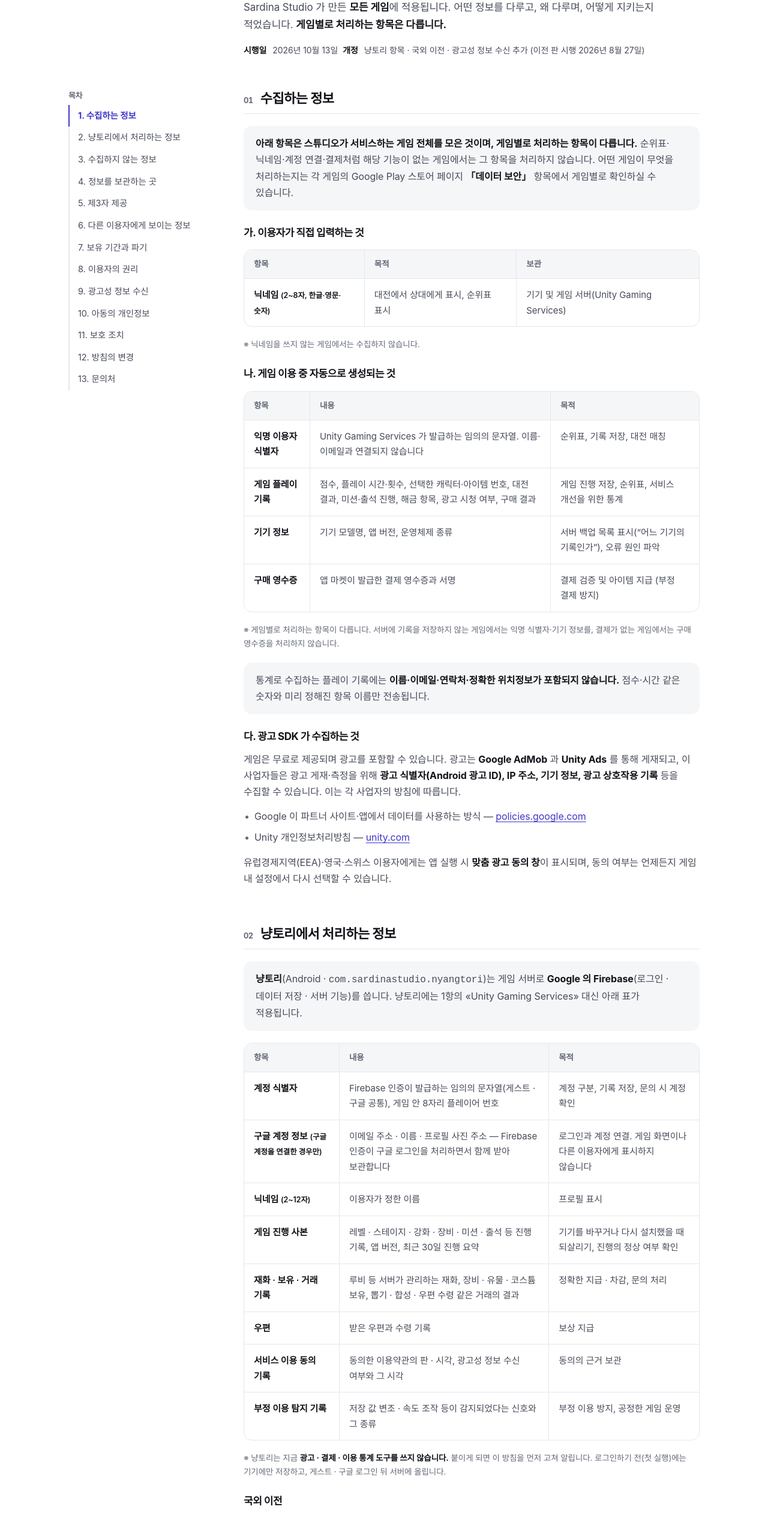
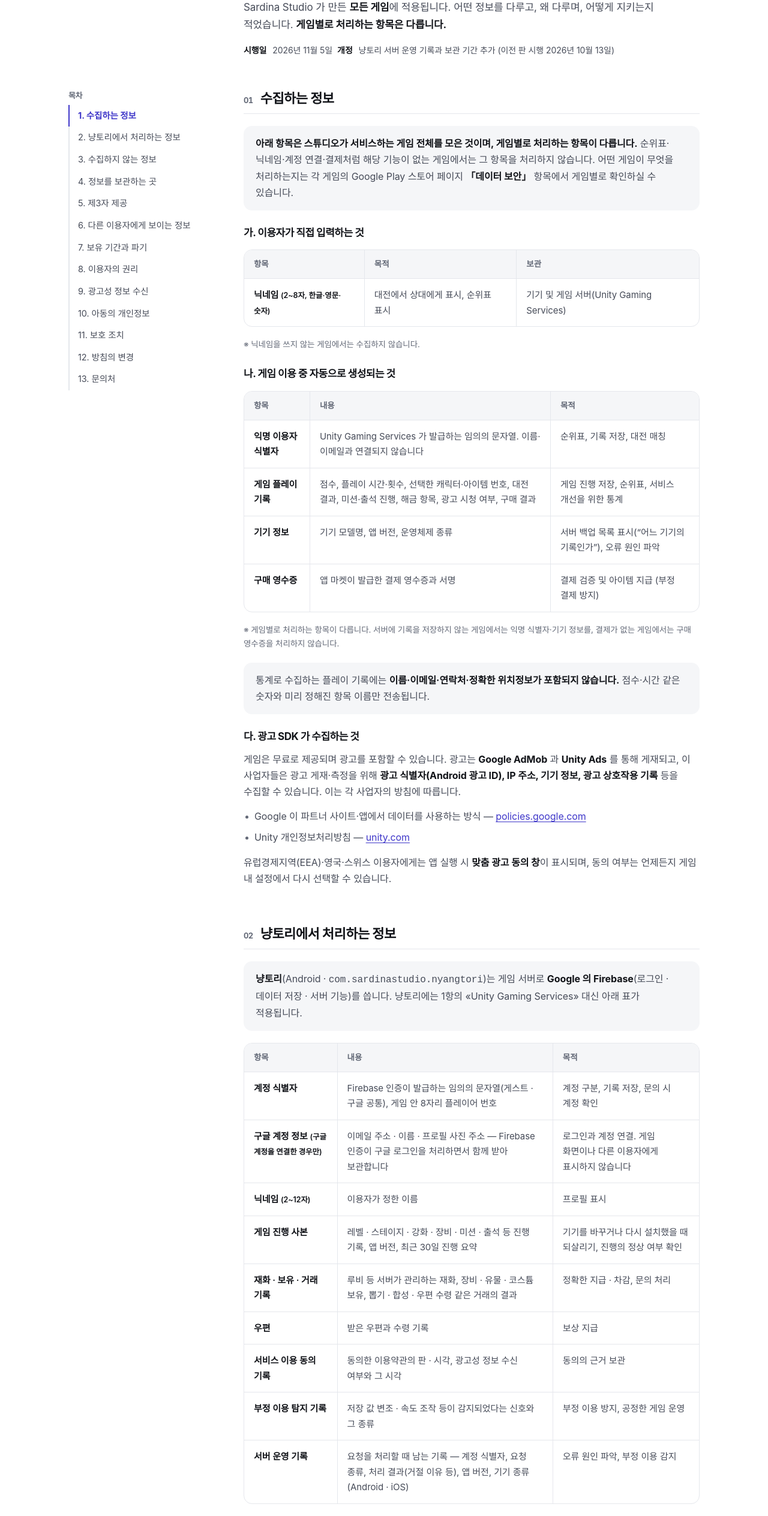
Before and after one commit to eunchan0703/sardinastudio, a plain HTML site: page privacy.html in a window 1280 px wide. Shown: the part 240-2768 px from the top of the page at 60% size. Drawn offline with Linux system fonts and the light colour scheme; a web font is replaced by a local one.

Commit message:
개인정보처리방침: 냥토리 서버 운영 기록(계정 식별자 · 요청 종류 · 처리 결과 · 앱 버전 · 기기 종류)과 보관 기간 30일을 더한다
Co-Authored-By: Claude Opus 5.5 <noreply@anthropic.com>

```diff
--- a/privacy.html
+++ b/privacy.html
@@ -68,8 +68,8 @@
       어떤 정보를 다루고, 왜 다루며, 어떻게 지키는지 적었습니다.
       <strong>게임별로 처리하는 항목은 다릅니다.</strong></p>
     <ul class="meta">
-      <li><b>시행일</b> 2026년 10월 13일</li>
-      <li><b>개정</b> 냥토리 항목 · 국외 이전 · 광고성 정보 수신 추가 (이전 판 시행 2026년 8월 27일)</li>
+      <li><b>시행일</b> 2026년 11월 5일</li>
+      <li><b>개정</b> 냥토리 서버 운영 기록과 보관 기간 추가 (이전 판 시행 2026년 10월 13일)</li>
     </ul>
   </div>
 
@@ -223,6 +223,11 @@
             <td data-label="내용">저장 값 변조 · 속도 조작 등이 감지되었다는 신호와 그 종류</td>
             <td data-label="목적">부정 이용 방지, 공정한 게임 운영</td>
           </tr>
+          <tr>
+            <td data-label="항목">서버 운영 기록</td>
+            <td data-label="내용">요청을 처리할 때 남는 기록 — 계정 식별자, 요청 종류, 처리 결과(거절 이유 등), 앱 버전, 기기 종류(Android · iOS)</td>
+            <td data-label="목적">오류 원인 파악, 부정 이용 감지</td>
+          </tr>
         </tbody>
       </table>
     </div>
@@ -316,6 +321,7 @@
       <li>서버에 저장된 정보는 이용자가 삭제를 요청할 때까지 보관합니다.</li>
       <li>통계 정보는 개인을 식별하지 않는 형태로 서비스 개선을 위해 보관합니다.</li>
           <li>냥토리는 게임 안 <strong>설정 &gt; 계정 삭제</strong>를 하면 서버의 계정 · 진행 사본 · 재화 · 우편 · 기록과 로그인 계정을 <strong>바로 삭제</strong>합니다.</li>
+          <li>냥토리의 <strong>서버 운영 기록</strong>은 <strong>30일</strong> 동안 보관한 뒤 자동으로 지워집니다. 계정을 삭제해도 이미 남은 기록은 그때까지 남습니다.</li>
     </ul>
   </section>
 
```
Also changed, not shown: privacy-en.html (+8 -2 lines).
